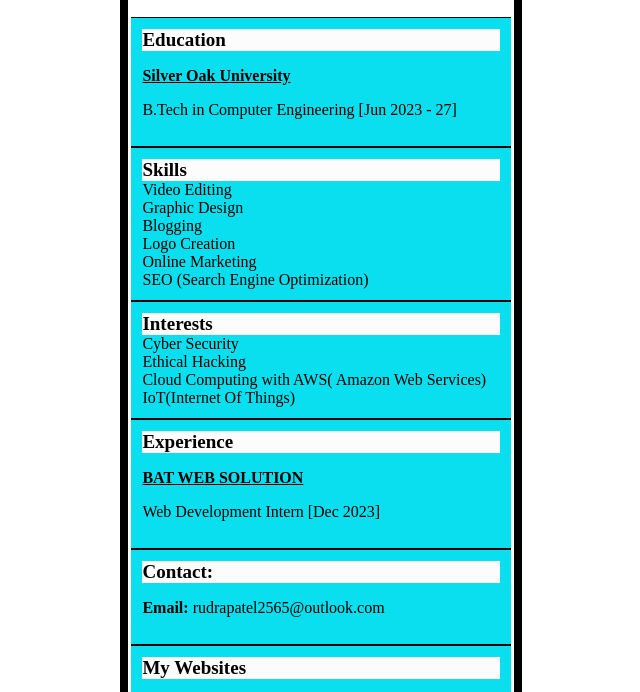
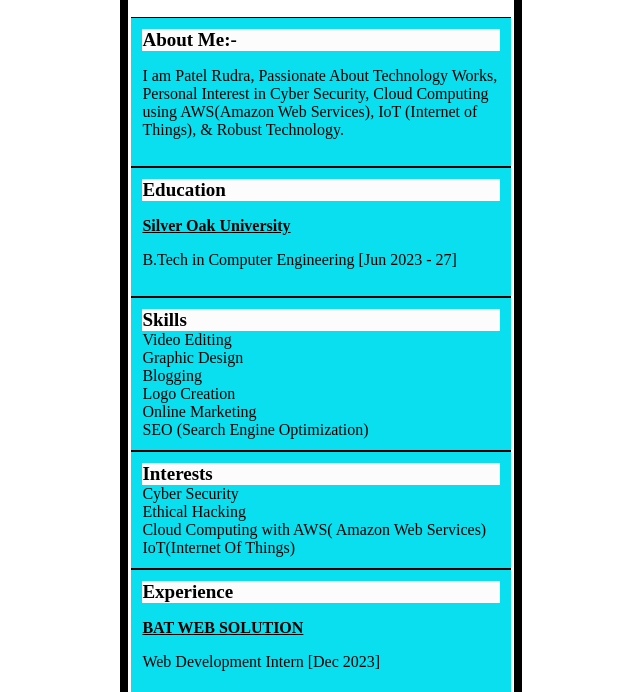
Before and after one commit to rspatel34/Rudra-s-Resume, a plain HTML site: page index.html in a window 1280 px wide. Shown: the part 70-762 px from the top of the page, without its empty margins (319-959 px from the left). Drawn offline with Linux system fonts and the light colour scheme.

Commit message:
index.html

```diff
--- a/index.html
+++ b/index.html
@@ -11,10 +11,17 @@
       <div class="leftPanel">
 
 
+
   <header>
     <h1>Patel Rudra Shaileshbhai</h1>
 
   </header>
+
+
+  <section>
+    <h2>About Me:-</h2>
+  <p>I am Patel Rudra, Passionate About Technology Works, Personal Interest in Cyber Security, Cloud Computing using AWS(Amazon Web Services), IoT (Internet of Things), & Robust Technology.</p>
+  </section>
 
 
   <section>
```
